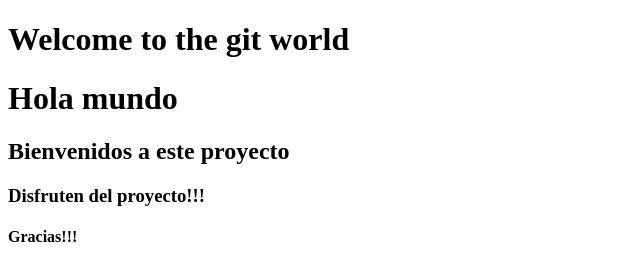
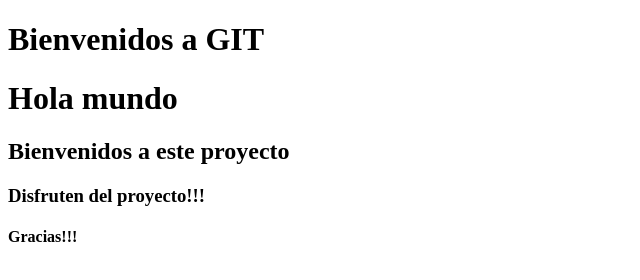
Before and after one commit to Lore19513/git_lab, a plain HTML site: page index.html in a window 1280 px wide. Shown: the whole page, without its empty margins (0-640 px from the left). Drawn offline with Linux system fonts and the light colour scheme.

Commit message:
Se modifico el codigo

```diff
--- a/index.html
+++ b/index.html
@@ -6,7 +6,7 @@
     <title>GIT Project</title>
 </head>
 <body>
-    <h1>Welcome to the git world</h1>
+    <h1>Bienvenidos a GIT</h1>
     <h1>Hola mundo</h1>
     <h2>Bienvenidos a este proyecto</h2>
     <h3>Disfruten del proyecto!!!</h3>
```
